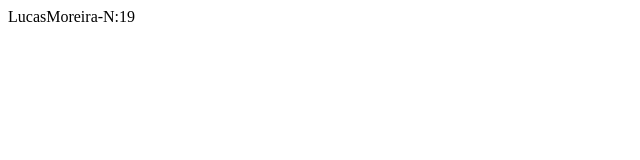
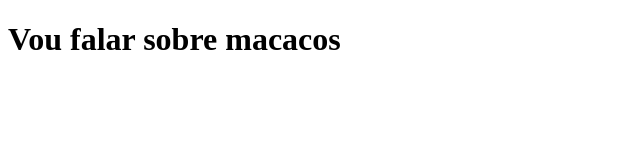
Before and after one commit to Lukinhas69/2B-In-z, a plain HTML site: page index.html in a window 1280 px wide. Shown: the whole page, without its empty margins (0-640 px from the left). Drawn offline with Linux system fonts and the light colour scheme.

Commit message:
Update index.html

```diff
--- a/index.html
+++ b/index.html
@@ -1,9 +1,9 @@
 <!doctype html>
 <html lang="pt-br">
         <head>
+            <title>LucasMoreira</title>
             <meta charset="UTF-8">
-            <meta name ="viewport"content="width=desice-width,initial-sale+1.0"
-        <title> LucasMoreira-N:19 </title>
+            <meta name ="viewport"content="width=desice-width,initial-sale+1>
         <head>
         <body>
-                <h1></h1>
+            <h1>Vou falar sobre macacos</h1>
```
